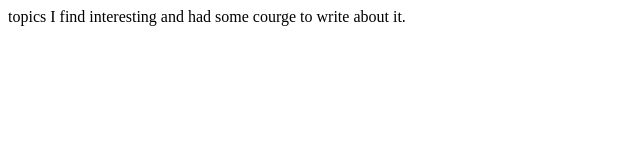
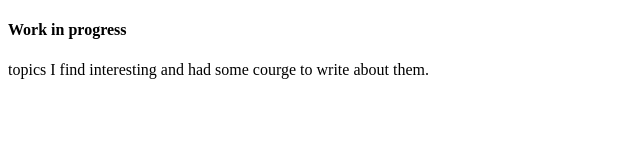
Before and after one commit to Mutaz94/mutaz94.github.io, a plain HTML site: page docs/topics.html in a window 1280 px wide. Shown: the whole page, without its empty margins (0-640 px from the left). Drawn offline with Linux system fonts and the light colour scheme.

Commit message:
fix typo

```diff
--- a/docs/topics.html
+++ b/docs/topics.html
@@ -5,6 +5,7 @@
         </title>
 
         <body>
-topics I find interesting and had some courge to write about it.
+                <h4> Work in progress </h4>
+topics I find interesting and had some courge to write about them.
         </body>
 </html>
```
